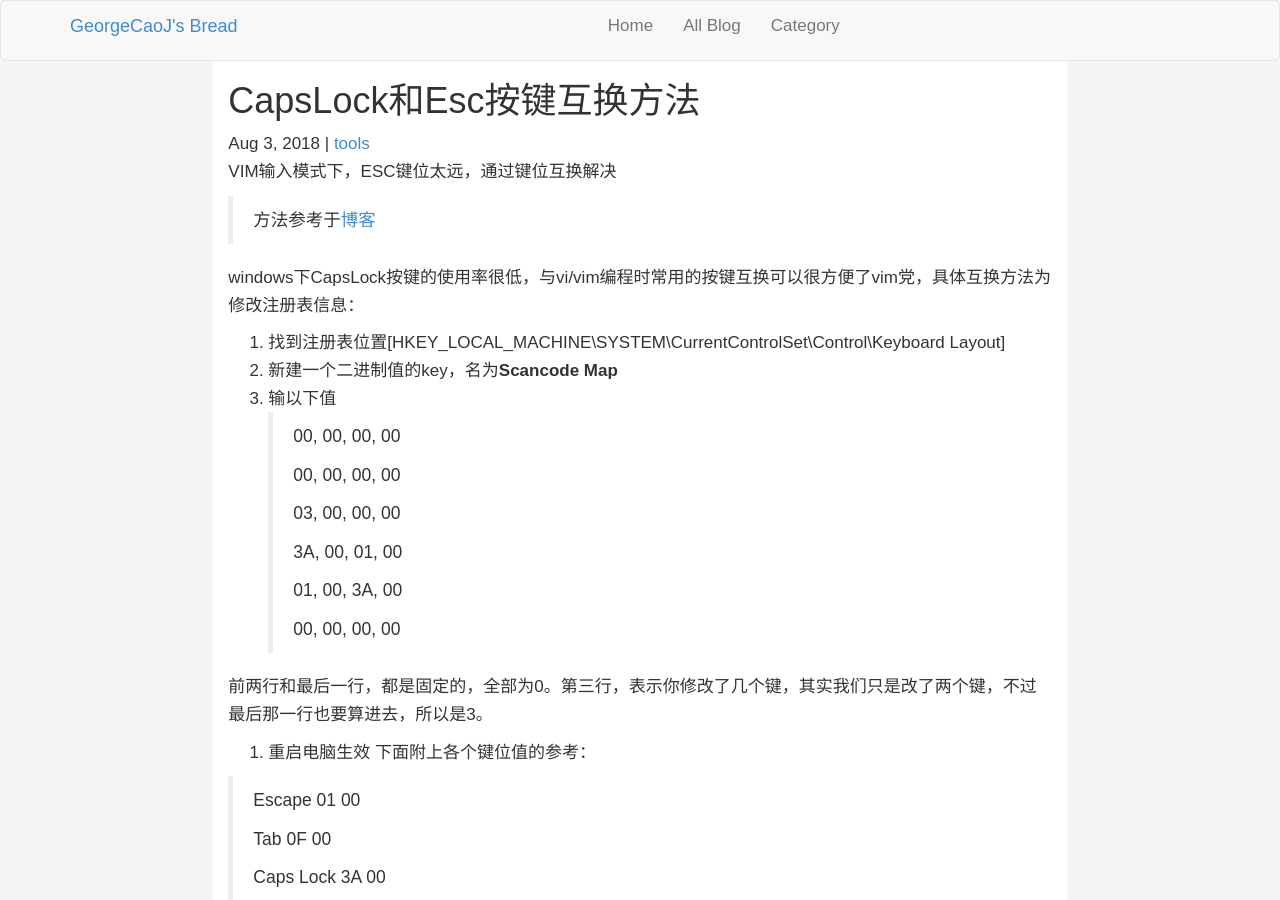
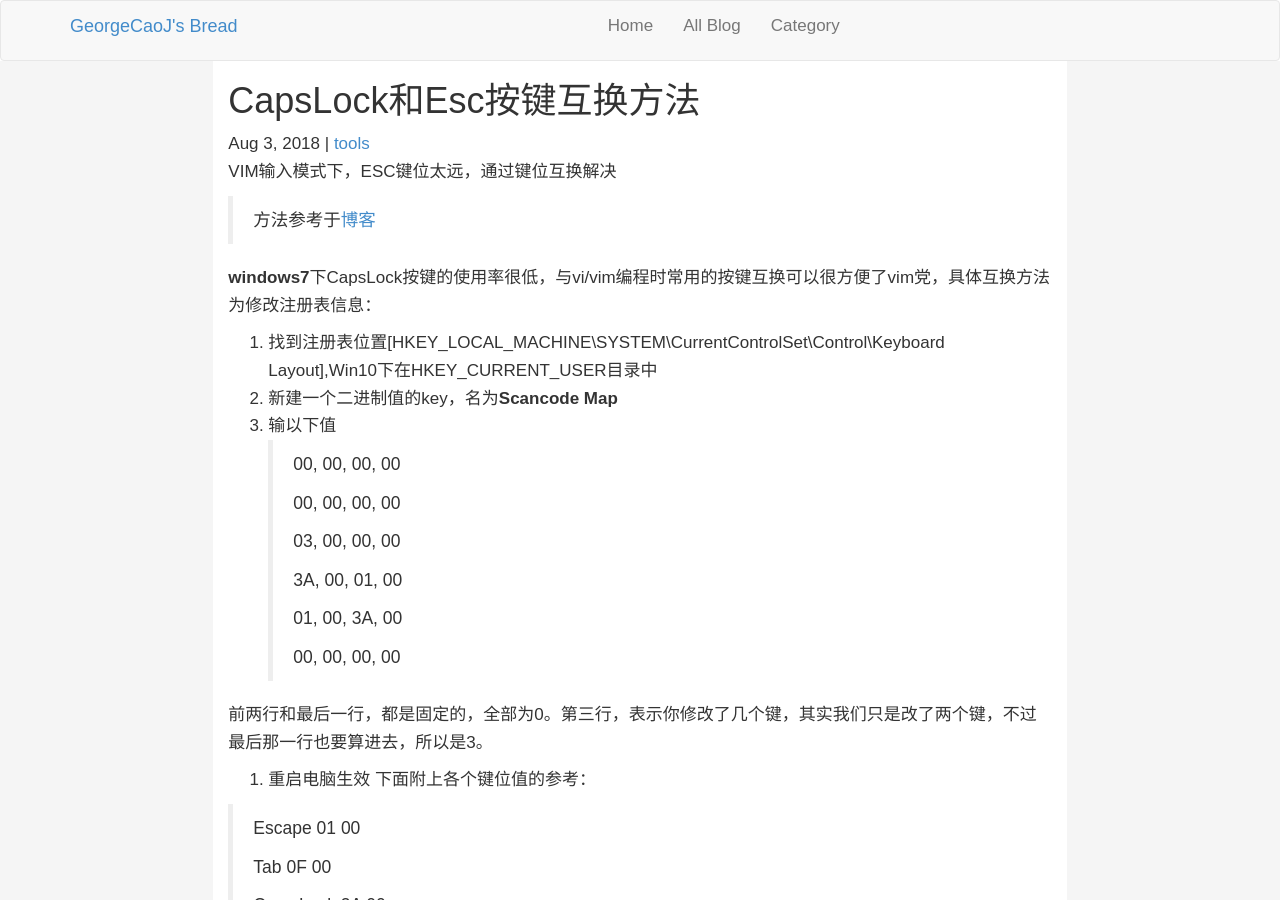
Before and after one commit to GeorgeCaoJ/blog, a Jekyll site: the page built from _posts/tools/2018-08-03-CapsLock-Esc-swap-key.md, in a window 1280 px wide and 900 px high. Built offline with Jekyll 4.4.1, drawn with Linux system fonts in a browser that asks for light colours.

Commit message:
fix: blog correct

```diff
--- a/_posts/tools/2018-08-03-CapsLock-Esc-swap-key.md
+++ b/_posts/tools/2018-08-03-CapsLock-Esc-swap-key.md
@@ -8,8 +8,8 @@ description: VIM输入模式下，ESC键位太远，通过键位互换解决
 
 >方法参考于[博客](https://www.cnblogs.com/zhahw/p/5344290.html)
 
-windows下CapsLock按键的使用率很低，与vi/vim编程时常用的<esc>按键互换可以很方便了vim党，具体互换方法为修改注册表信息：
-1. 找到注册表位置[HKEY_LOCAL_MACHINE\SYSTEM\CurrentControlSet\Control\Keyboard Layout]
+**windows7**下CapsLock按键的使用率很低，与vi/vim编程时常用的<esc>按键互换可以很方便了vim党，具体互换方法为修改注册表信息：
+1. 找到注册表位置[HKEY_LOCAL_MACHINE\SYSTEM\CurrentControlSet\Control\Keyboard Layout],Win10下在HKEY_CURRENT_USER目录中
 2. 新建一个二进制值的key，名为**Scancode Map**
 3. 输以下值
 > 00, 00, 00, 00
```
Also changed, not shown: _posts/Cpp/2018-08-13-Class-Callback-Function.md (+0 -1 lines).
